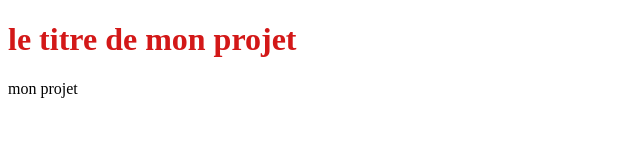
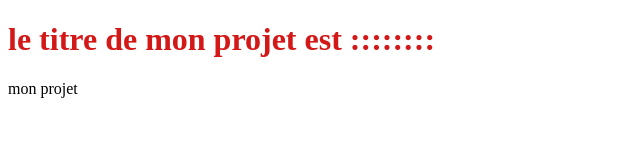
Before and after one commit to montenegroPatrick/firstProject, a plain HTML site: page index.html in a window 1280 px wide. Shown: the whole page, without its empty margins (0-640 px from the left). Drawn offline with Linux system fonts and the light colour scheme.

Commit message:
modification du titre

```diff
--- a/index.html
+++ b/index.html
@@ -8,7 +8,7 @@
     <title>Document</title>
   </head>
   <body>
-    <h1>le titre de mon projet</h1>
+    <h1>le titre de mon projet est ::::::::</h1>
     <p>mon projet</p>
   </body>
 </html>
```
